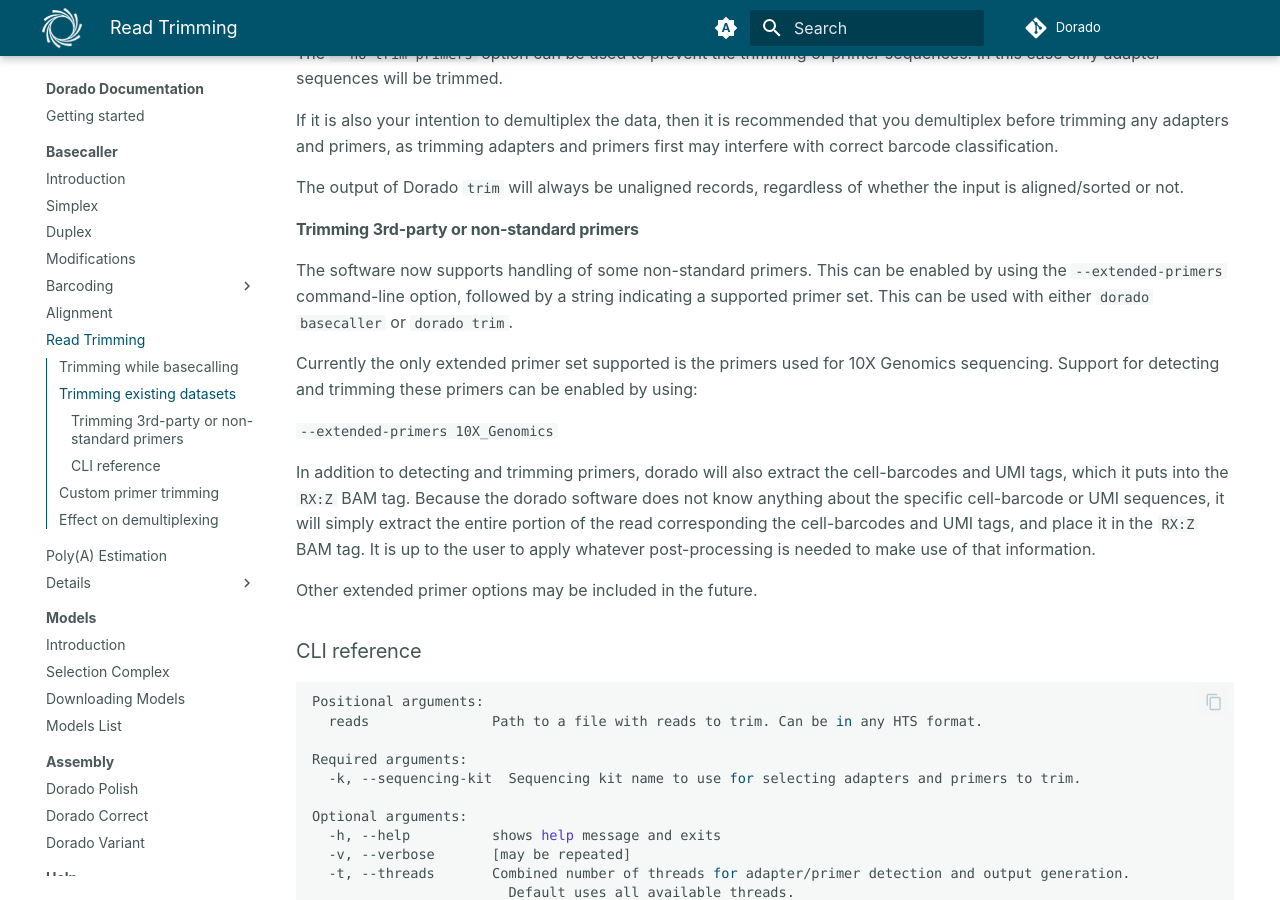
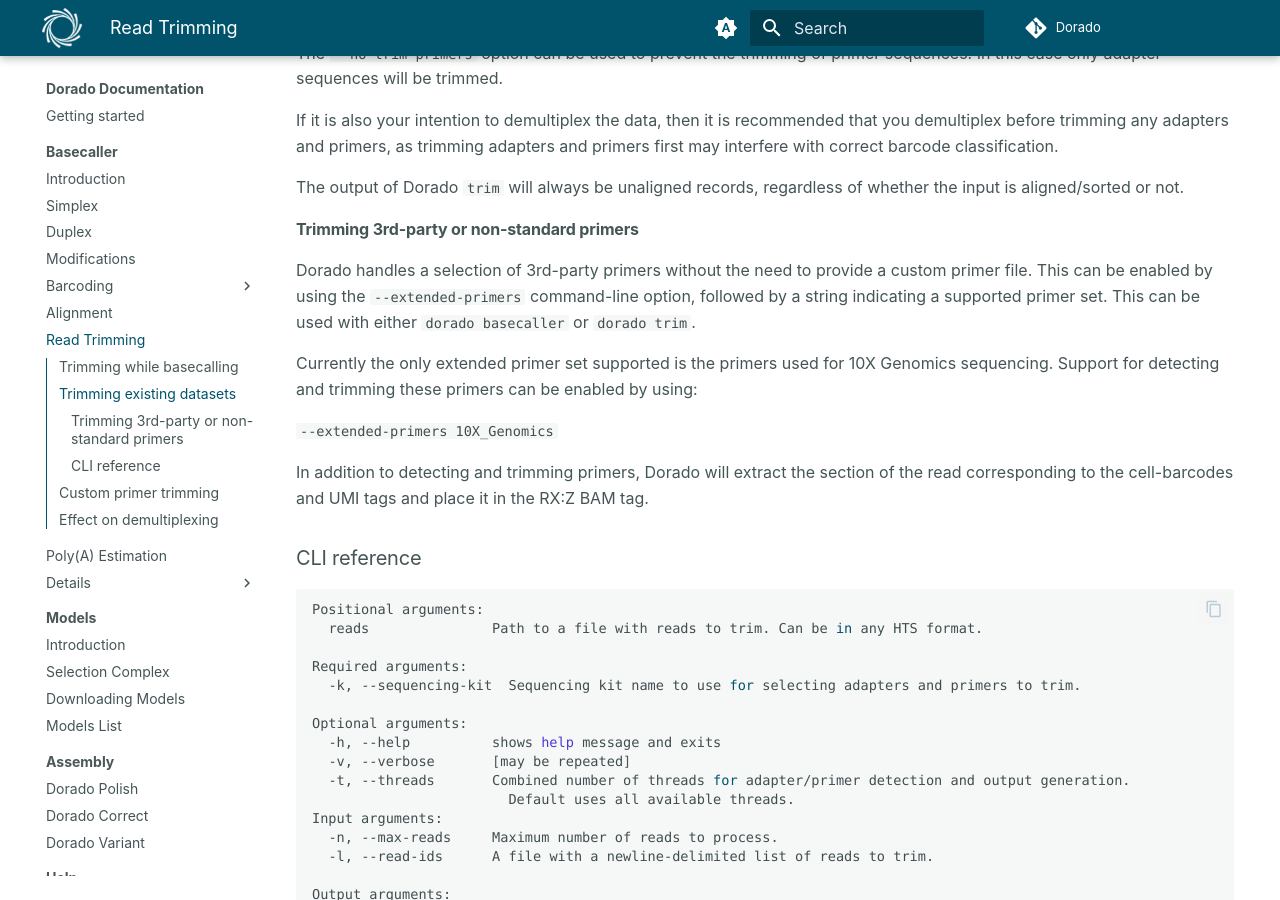
Before and after one commit to nanoporetech/dorado-docs, an MkDocs documentation site: the page built from docs/basecaller/read_trimming.md, in a window 1280 px wide and 900 px high, scrolled down 1564 px. Built offline with MkDocs 1.6.1 and Material for MkDocs 9.7.7, drawn with Linux system fonts in a browser that asks for light colours; comment, search, counter and statistics services are not loaded.

Commit message:
Some changes based on code review.

```diff
--- a/docs/basecaller/read_trimming.md
+++ b/docs/basecaller/read_trimming.md
@@ -77,15 +77,13 @@
 
 #### Trimming 3rd-party or non-standard primers
 
-The software now supports handling of some non-standard primers. This can be enabled by using the `--extended-primers` command-line option, followed by a string indicating a supported primer set. This can be used with either `dorado basecaller` or `dorado trim`.
+Dorado handles a selection of 3rd-party primers without the need to provide a custom primer file. This can be enabled by using the `--extended-primers` command-line option, followed by a string indicating a supported primer set. This can be used with either `dorado basecaller` or `dorado trim`.
 
 Currently the only extended primer set supported is the primers used for 10X Genomics sequencing. Support for detecting and trimming these primers can be enabled by using:
 
 `--extended-primers 10X_Genomics`
 
-In addition to detecting and trimming primers, dorado will also extract the cell-barcodes and UMI tags, which it puts into the `RX:Z` BAM tag. Because the dorado software does not know anything about the specific cell-barcode or UMI sequences, it will simply extract the entire portion of the read corresponding the cell-barcodes and UMI tags, and place it in the `RX:Z` BAM tag. It is up to the user to apply whatever post-processing is needed to make use of that information.
-
-Other extended primer options may be included in the future.
+In addition to detecting and trimming primers, Dorado will extract the section of the read corresponding to the cell-barcodes and UMI tags and place it in the RX:Z BAM tag.
 
 ### CLI reference
 
```
